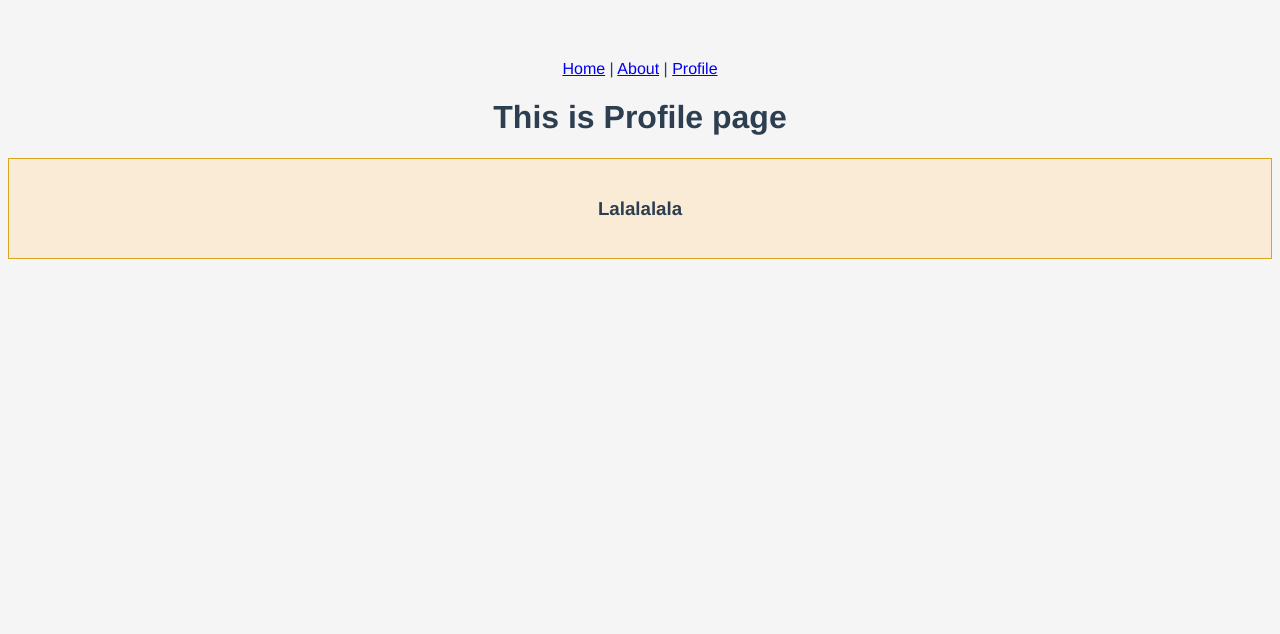
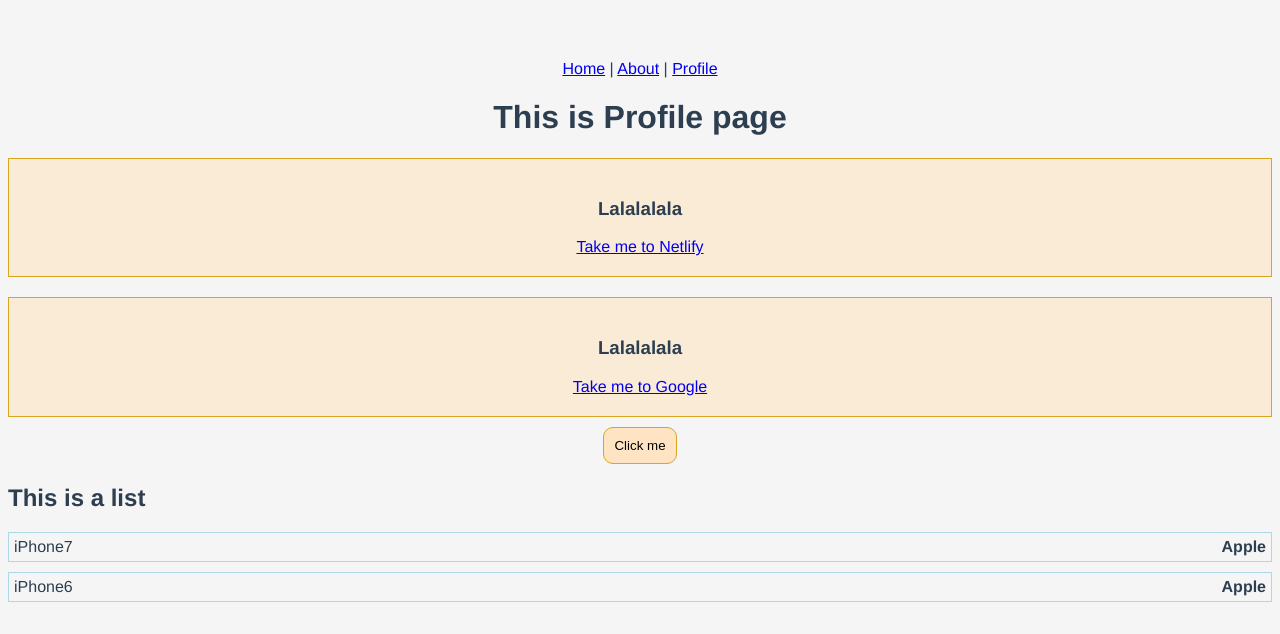
Before and after one commit to larisabarabas/vue-ui-test, a Vue app: page /#/profile in a window 1280 px wide. Shown: the top 634 px of the page. Built offline with nearby package versions, Linux system fonts and the light colour scheme.

Commit message:
Components

```diff
--- /dev/null
+++ b/src/components/ListComponent.vue
@@ -0,0 +1,44 @@
+<template>
+<div>
+    <h2>This is a list</h2>
+    <ul>
+        <li v-for="product in products">
+            {{product.name}}
+            <b>{{product.provider}}</b>
+        </li>
+    </ul>
+</div>
+</template>
+
+<script>
+    export default {
+        data() {
+            return {
+                products: [
+                    {id: 1, name: 'iPhone7', provider:"Apple"},
+                    {id: 2, name: 'iPhone6', provider:"Apple"}
+                ]
+            }
+        },
+    }
+</script>
+
+<style scoped>
+h2{
+    text-align: left;
+}
+    ul{
+        margin:0px;
+        padding:0px;
+    }
+    li{
+        list-style: none;
+        text-align: left;
+        padding: 5px;
+        border: 1px solid lightblue;
+        margin: 10px 0px;
+        display: flex;
+        justify-content: space-between
+    }
+
+</style>
--- a/src/components/NewComponent.vue
+++ b/src/components/NewComponent.vue
@@ -1,6 +1,7 @@
 <template>
     <div class="text-container">
-        <h3>{{ msg }}</h3>
+        <h3 v-bind:id="id">{{ msg }}</h3>
+        <a v-bind:href="url">Take me to {{ linkName}}</a>
     </div>
 </template>
 
@@ -8,7 +9,10 @@
 export default {
     name:"NewComponent",
     props:{
-        msg:String
+        msg:String,
+        id:String,
+        url:String,
+        linkName:String
     }
 }
 </script>
@@ -17,6 +21,7 @@ export default {
     .text-container{
         padding:20px;
         border: 1px solid goldenrod;
-        background-color: antiquewhite
+        background-color: antiquewhite;
+        margin-top:20px;
     }
 </style>
--- /dev/null
+++ b/src/components/ToggleComponent.vue
@@ -0,0 +1,33 @@
+<template>
+    <div>
+        <button @click="toggle">Click me</button>
+        <p id="text" v-show="isShown">Lorem ipsum dolor sit amet,...</p>
+    </div>
+</template>
+
+<script>
+export default {
+    data() {
+        return {
+            isShown: false,
+        };
+    },
+    methods: {
+        toggle() {
+        this.isShown = !this.isShown;
+        },
+    },
+}
+</script>
+
+<style>
+    button{
+        background-color: bisque;
+        padding: 10px;
+        border:1px solid goldenrod;
+        border-radius: 10px;
+        border-color: none !important;
+        margin-top:10px;
+        box-shadow: none !important;
+    }
+</style>
--- a/src/views/Profile.vue
+++ b/src/views/Profile.vue
@@ -1,16 +1,24 @@
 <template>
     <div>
         <h1>This is Profile page</h1>
-        <NewComponent msg="Lalalalala"></NewComponent>
+        <NewComponent msg="Lalalalala" id=1 url="https://www.netlify.com" linkName="Netlify"></NewComponent>
+        <NewComponent msg="Lalalalala" id=2 url="https://www.google.com" linkName="Google"></NewComponent>
+        <ToggleComponent/>
+        <ListComponent/>
     </div>
 </template>
 
 <script>
-import NewComponent from '@/components/NewComponent.vue';
+ import NewComponent from '@/components/NewComponent.vue';
+ import ToggleComponent from '@/components/ToggleComponent.vue';
+ import ListComponent from '@/components/ListComponent.vue';
+
 export default {
     name:"Profile",
     components:{
-        NewComponent
+        NewComponent,
+        ToggleComponent,
+        ListComponent
     }
 }
 </script>
```
